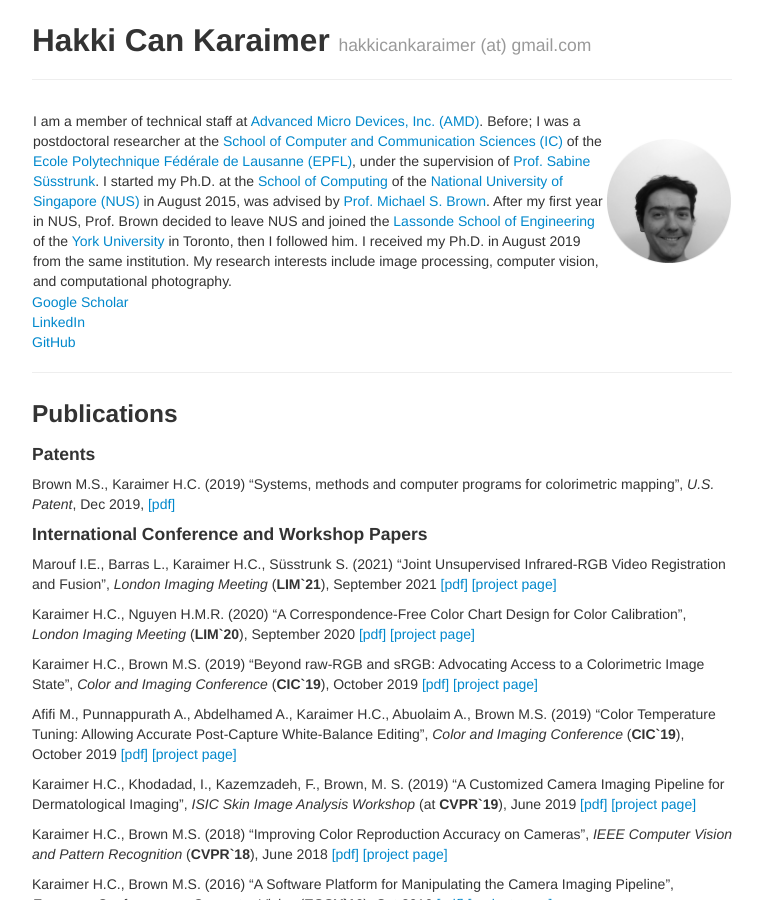
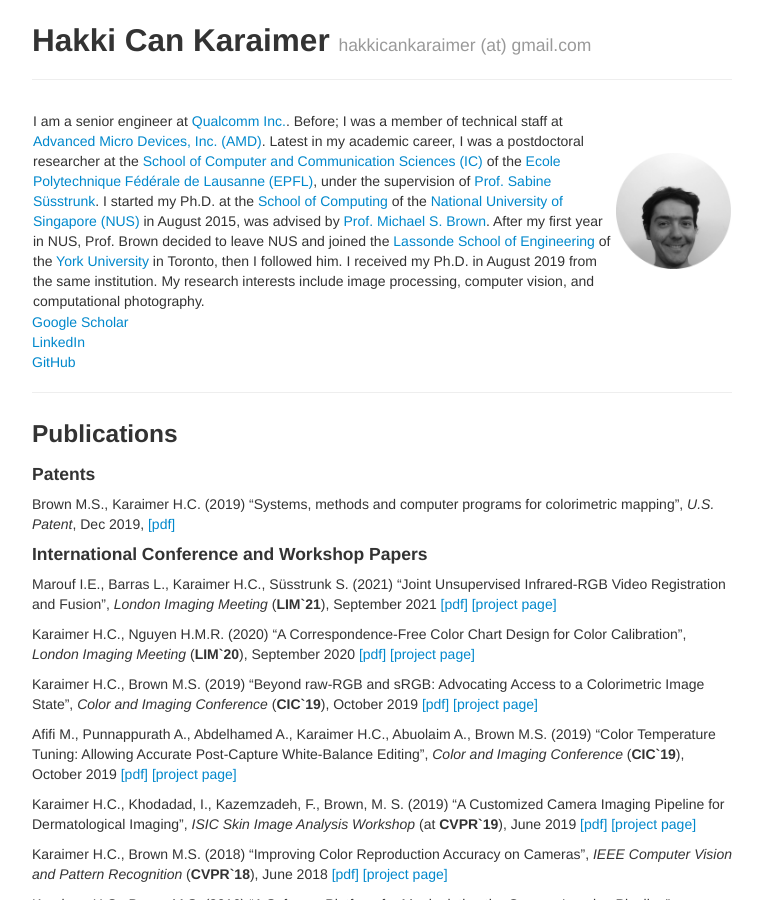
Before and after one commit to karaimer/karaimer.github.io, a Jekyll site: the page built from index.md, in a window 1280 px wide and 900 px high. Shown: the whole window, without its empty margins (258-1021 px from the left). Built offline with Jekyll 4.4.1, drawn with Linux system fonts in a browser that asks for light colours.

Commit message:
Update index.md

```diff
--- a/index.md
+++ b/index.md
@@ -2,13 +2,13 @@
 layout: page
 title: Hakki Can Karaimer
 tagline: hakkicankaraimer (at) gmail.com
-description: Hakki Can Karaimer, Member of technical staff, Advanced Micro Devices, Inc. (AMD)
+description: Hakki Can Karaimer, Senior engineer, Qualcomm Inc.
 author: Hakki Can Karaimer
 ---
 
 | - | - |
 |---|---|
-| I am a member of technical staff at [Advanced Micro Devices, Inc. (AMD)](https://www.amd.com/en). Before; I was a postdoctoral researcher at the [School of Computer and Communication Sciences (IC)](https://www.epfl.ch/schools/ic/) of the [Ecole Polytechnique Fédérale de Lausanne (EPFL)](https://www.epfl.ch/en/), under the supervision of [Prof. Sabine Süsstrunk](https://www.epfl.ch/labs/ivrl/people/susstrunk/). I started my Ph.D. at the [School of Computing](https://www.comp.nus.edu.sg) of the [National University of Singapore (NUS)](http://nus.edu.sg/) in August 2015, was advised by [Prof. Michael S. Brown](http://www.cse.yorku.ca/~mbrown/). After my first year in NUS, Prof. Brown decided to leave NUS and joined the [Lassonde School of Engineering](https://lassonde.yorku.ca) of the [York University](https://www.yorku.ca/index.html) in Toronto, then I followed him. I received my Ph.D. in August 2019 from the same institution. My research interests include image processing, computer vision, and computational photography.     | ![](/image/original_0099.png){:height="720px" width="1200px"} |
+| I am a senior engineer at [Qualcomm Inc.](https://www.qualcomm.com/). Before; I was a member of technical staff at [Advanced Micro Devices, Inc. (AMD)](https://www.amd.com/en). Latest in my academic career, I was a postdoctoral researcher at the [School of Computer and Communication Sciences (IC)](https://www.epfl.ch/schools/ic/) of the [Ecole Polytechnique Fédérale de Lausanne (EPFL)](https://www.epfl.ch/en/), under the supervision of [Prof. Sabine Süsstrunk](https://www.epfl.ch/labs/ivrl/people/susstrunk/). I started my Ph.D. at the [School of Computing](https://www.comp.nus.edu.sg) of the [National University of Singapore (NUS)](http://nus.edu.sg/) in August 2015, was advised by [Prof. Michael S. Brown](http://www.cse.yorku.ca/~mbrown/). After my first year in NUS, Prof. Brown decided to leave NUS and joined the [Lassonde School of Engineering](https://lassonde.yorku.ca) of the [York University](https://www.yorku.ca/index.html) in Toronto, then I followed him. I received my Ph.D. in August 2019 from the same institution. My research interests include image processing, computer vision, and computational photography.     | ![](/image/original_0099.png){:height="720px" width="1200px"} |
 
 [Google Scholar](https://scholar.google.com/citations?user=jhlnGS4AAAAJ&hl=en)
 [LinkedIn](https://www.linkedin.com/in/karaimer)
```
